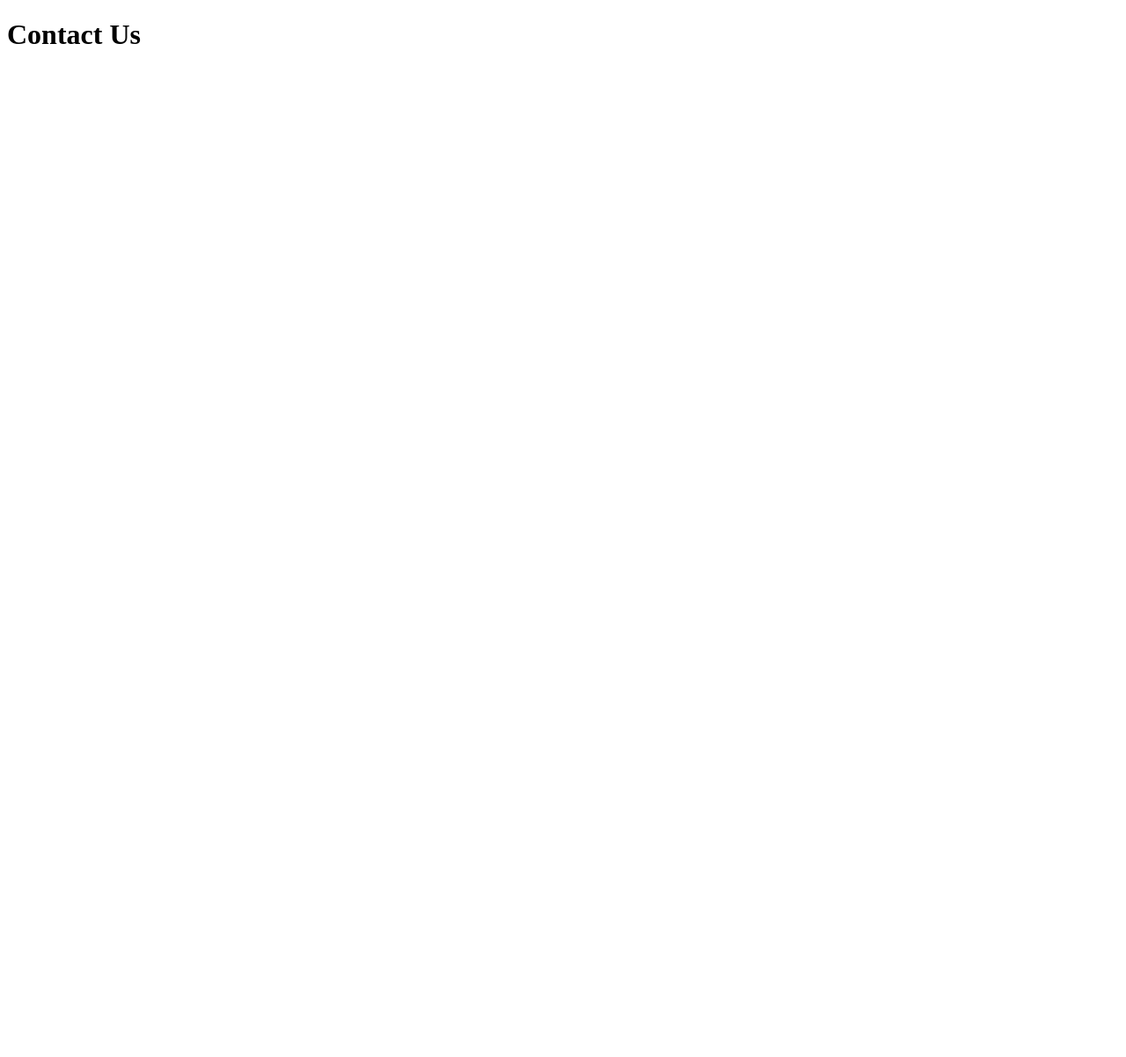
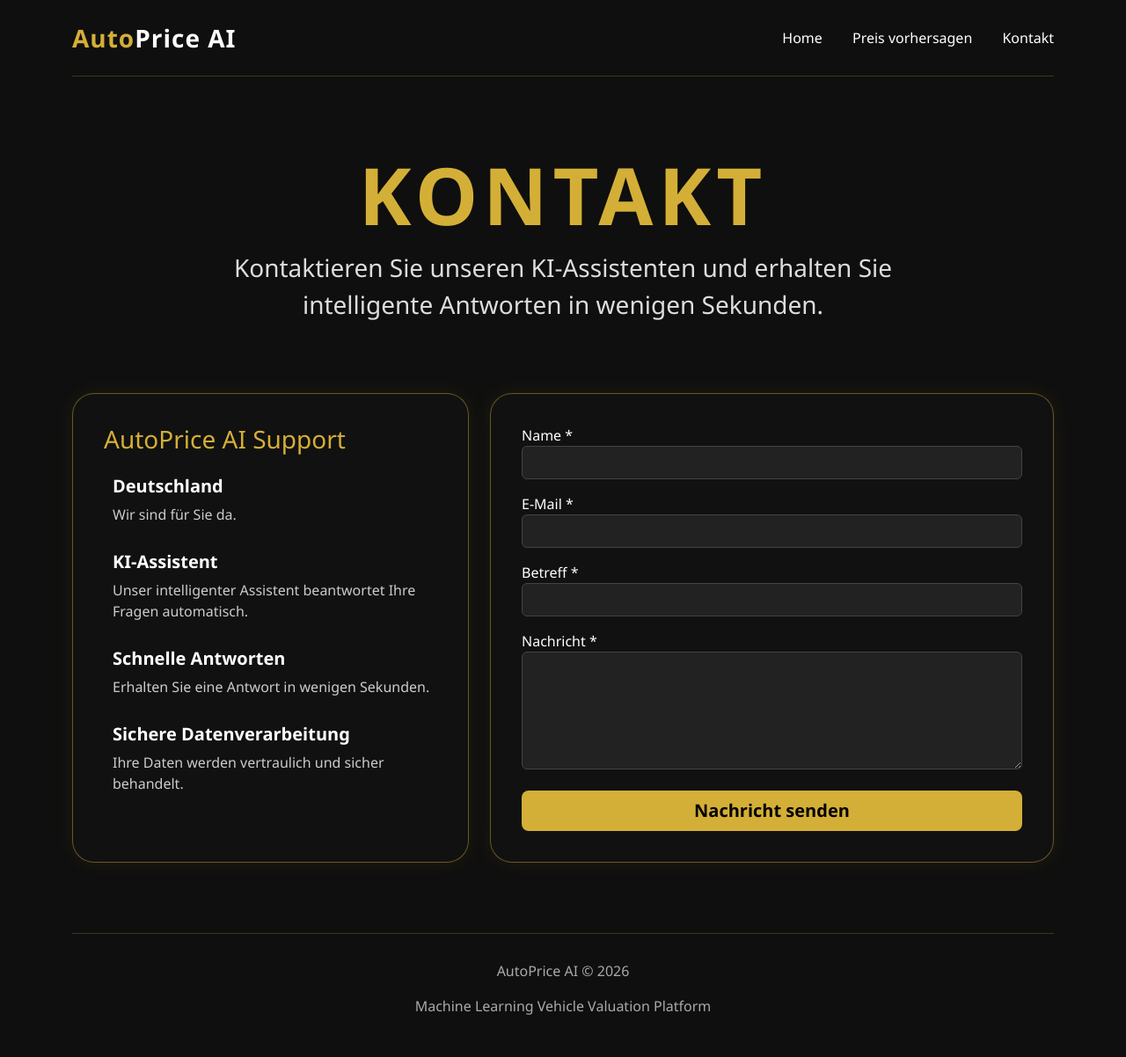
Before and after one commit to Karimzade/auto-price-ai-web, a Flask app: page /contact in a window 1280 px wide. Before the commit the page is almost empty. Shown: the whole page at 88% size. Before the commit the page ends 50 px from the top, so only its background shows below. Run offline with Flask 3, Linux system fonts and the light colour scheme; parts of the project's set-up code (start-up, migrations or seed data) failed here and were passed over.

Commit message:
Add contact page and prediction model

```diff
--- a/requirements.txt
+++ b/requirements.txt
@@ -3,3 +3,6 @@ gunicorn
 pandas
 scikit-learn
 numpy
+joblib
+openai
+python-dotenv
--- a/static/style.css
+++ b/static/style.css
@@ -158,3 +158,48 @@ body{
     text-align:center;
     color:#aaaaaa;
 }
+.contact-hero{
+    text-align:center;
+    padding-top:80px;
+    padding-bottom:80px;
+}
+
+.contact-title{
+    font-size:90px;
+    font-weight:800;
+    color:#d4af37;
+    letter-spacing:6px;
+}
+
+.contact-subtitle{
+    font-size:28px;
+    color:#dddddd;
+    max-width:900px;
+    margin:auto;
+}
+.contact-content{
+    margin-bottom:80px;
+}
+
+.contact-card{
+    background:#111;
+    border:1px solid rgba(212,175,55,.45);
+    border-radius:25px;
+    padding:35px;
+    box-shadow:0 0 25px rgba(212,175,55,.08);
+}
+
+.support-item{
+    margin-bottom:30px;
+    padding-left:10px;
+}
+
+.support-item h5{
+    color:white;
+    font-weight:700;
+}
+
+.support-item p{
+    color:#cccccc;
+    margin-bottom:0;
+}
--- a/templates/contact.html
+++ b/templates/contact.html
@@ -1,11 +1,114 @@
 <!DOCTYPE html>
 <html>
 <head>
-    <title>Contact</title>
+    <title>Kontakt - AutoPrice AI</title>
+
+    <link href="https://cdn.jsdelivr.net/npm/bootstrap@5.3.3/dist/css/bootstrap.min.css" rel="stylesheet">
+
+    <link rel="stylesheet"
+          href="{{ url_for('static', filename='style.css') }}">
 </head>
+
 <body>
 
-    <h1>Contact Us</h1>
+<div class="container">
+
+    <header class="site-header">
+
+        <div class="logo">
+            <span class="gold">Auto</span>Price AI
+        </div>
+
+        <nav class="nav-links">
+            <a href="/">Home</a>
+            <a href="/predict">Preis vorhersagen</a>
+            <a href="/contact">Kontakt</a>
+        </nav>
+
+    </header>
+
+    <section class="contact-hero">
+
+        <h1 class="contact-title">
+            KONTAKT
+        </h1>
+
+        <p class="contact-subtitle">
+            Kontaktieren Sie unseren KI-Assistenten und erhalten Sie
+            intelligente Antworten in wenigen Sekunden.
+        </p>
+
+    </section>
+    <section class="contact-content">
+
+    <div class="row g-4">
+
+        <div class="col-lg-5">
+            <div class="contact-card h-100">
+
+                <h3 class="gold mb-4">
+                    AutoPrice AI Support
+                </h3>
+
+                <div class="support-item">
+                    <h5>Deutschland</h5>
+                    <p>Wir sind für Sie da.</p>
+                </div>
+
+                <div class="support-item">
+                    <h5>KI-Assistent</h5>
+                    <p>Unser intelligenter Assistent beantwortet Ihre Fragen automatisch.</p>
+                </div>
+
+                <div class="support-item">
+                    <h5>Schnelle Antworten</h5>
+                    <p>Erhalten Sie eine Antwort in wenigen Sekunden.</p>
+                </div>
+
+                <div class="support-item">
+                    <h5>Sichere Datenverarbeitung</h5>
+                    <p>Ihre Daten werden vertraulich und sicher behandelt.</p>
+                </div>
+
+            </div>
+        </div>
+
+        <div class="col-lg-7">
+            <div class="contact-card">
+
+                <form id="contactForm">
+
+                    <label>Name *</label>
+                    <input class="form-control mb-3" type="text" name="name" placeholder="Ihr Name" required>
+
+                    <label>E-Mail *</label>
+                    <input class="form-control mb-3" type="email" name="email" placeholder="Ihre E-Mail-Adresse" required>
+
+                    <label>Betreff *</label>
+                    <input class="form-control mb-3" type="text" name="subject" placeholder="Worum geht es?" required>
+
+                    <label>Nachricht *</label>
+                    <textarea class="form-control mb-4" name="message" rows="5" placeholder="Ihre Nachricht..." required></textarea>
+
+                    <button class="btn btn-gold btn-lg w-100" type="submit">
+                        Nachricht senden
+                    </button>
+
+                </form>
+
+            </div>
+        </div>
+
+    </div>
+
+</section>
+
+<footer class="footer">
+    <p>AutoPrice AI © 2026</p>
+    <p>Machine Learning Vehicle Valuation Platform</p>
+</footer>
+
+</div>
 
 </body>
 </html>
```
Also changed, not shown: 1 other file.
